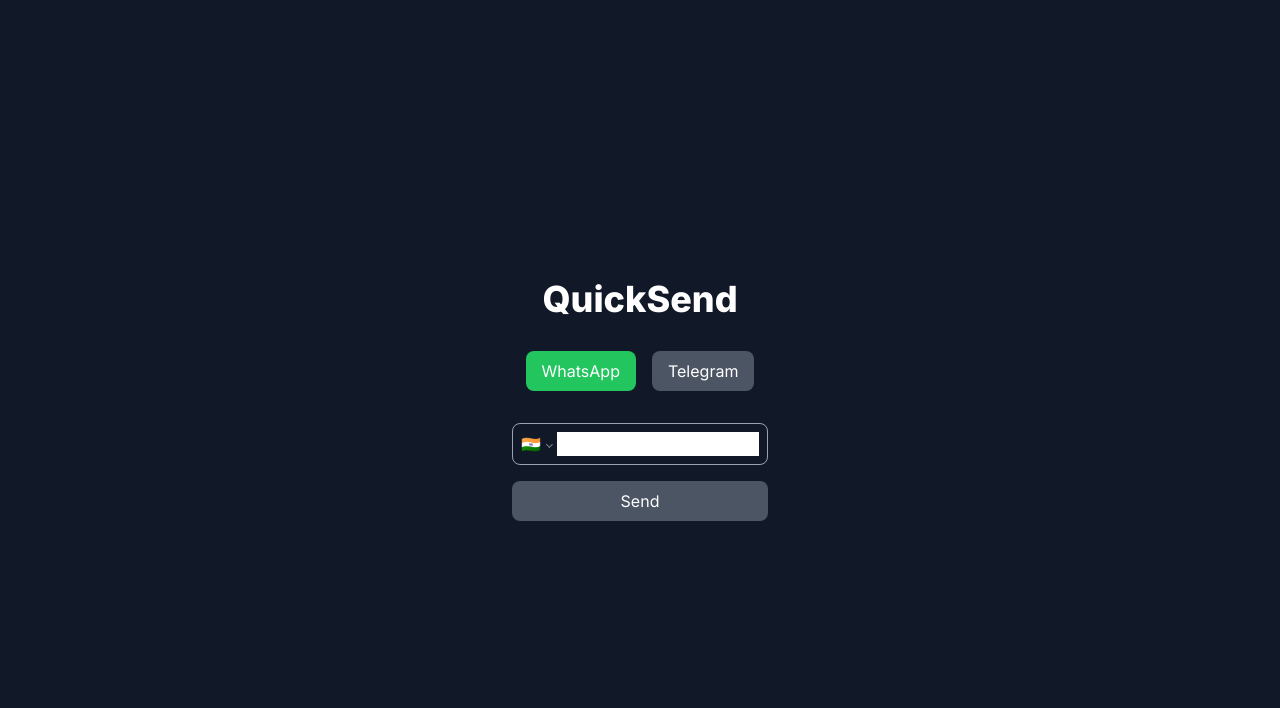
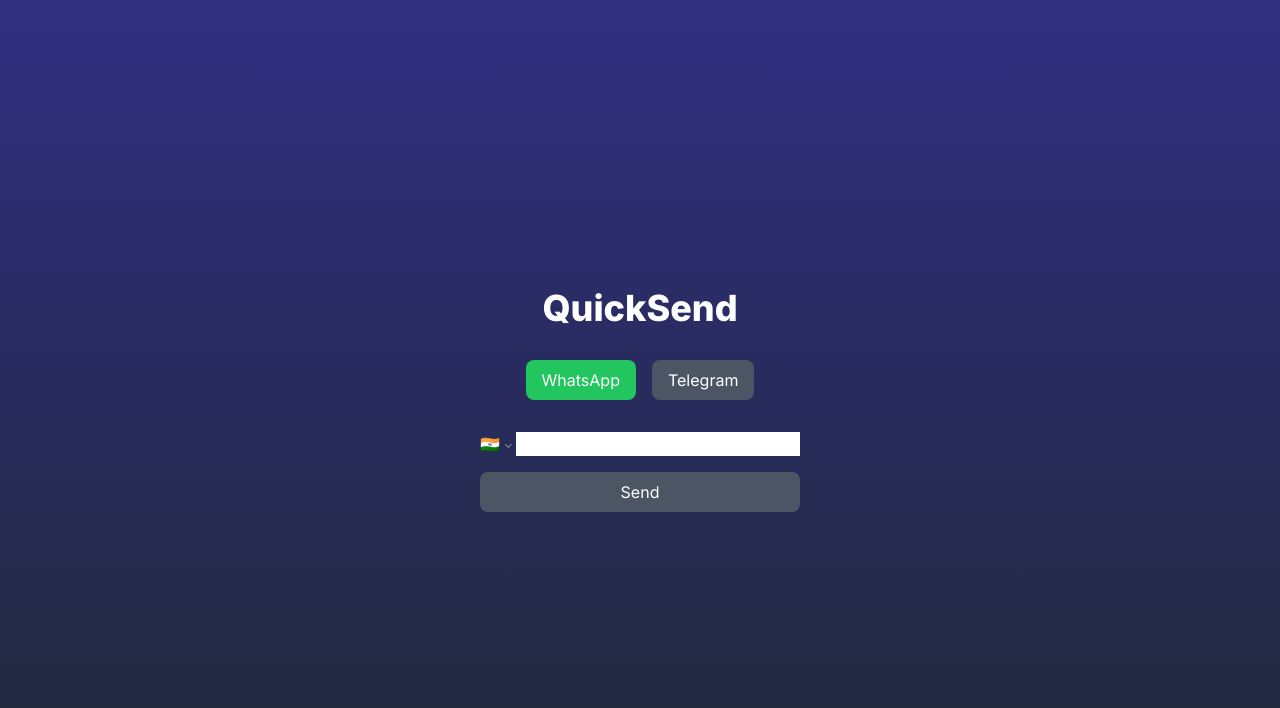
Before and after one commit to SarthakSKumar/QuickSend, a Next.js app: page / in a window 1280 px wide. Shown: the top 708 px of the page. Built offline with nearby package versions, Linux system fonts and the light colour scheme.

Commit message:
Fix: Input text visiblity

```diff
--- a/src/app/page.js
+++ b/src/app/page.js
@@ -1,72 +1,5 @@
 "use client";
-// import PhoneInput, { isValidPhoneNumber } from "react-phone-number-input";
-// import { useState } from "react";
-// import "react-phone-number-input/style.css"; // Import the CSS for PhoneInput
 
-// export default function Home() {
-//   const [value, setValue] = useState("");
-//   const [messenger, setMessenger] = useState("whatsapp");
-//   const API_URL = messenger === "whatsapp" ? "https://wa.me" : "https://t.me";
-
-//   const handleMessengerChange = (newMessenger) => {
-//     setMessenger(newMessenger);
-//   };
-
-//   const handleSendClick = () => {
-//     if (isValidPhoneNumber(value)) {
-//       window.open(`${API_URL}/${value}`, "_blank");
-//     }
-//   };
-
-//   return (
-//     <main className="w-screen h-screen bg-gray-800 text-gray-200 flex flex-col justify-center items-center">
-//       <h1 className="text-3xl font-semibold mb-4">QuickSend</h1>
-//       <div className="flex space-x-4 mb-4">
-//         <button
-//           className={`${
-//             messenger === "whatsapp" ? "bg-blue-500" : "bg-gray-400"
-//           } text-white px-4 py-2 rounded-md`}
-//           onClick={() => handleMessengerChange("whatsapp")}
-//         >
-//           Whatsapp
-//         </button>
-//         <button
-//           className={`${
-//             messenger === "telegram" ? "bg-blue-500" : "bg-gray-400"
-//           } text-white px-4 py-2 rounded-md`}
-//           onClick={() => handleMessengerChange("telegram")}
-//         >
-//           Telegram
-//         </button>
-//       </div>
-//       <div className="flex flex-col items-center">
-//         <PhoneInput
-//           className="p-2"
-//           placeholder="Enter phone number"
-//           countrySelectProps={{ unicodeFlags: true }}
-//           value={value}
-//           international
-//           error={
-//             value
-//               ? isValidPhoneNumber(value)
-//                 ? undefined
-//                 : "Invalid phone number"
-//               : "Phone number required"
-//           }
-//           onChange={setValue}
-//           defaultCountry="IN"
-//         />
-//         <button
-//           className="bg-blue-500 text-white px-4 py-2 rounded-md mt-2"
-//           onClick={handleSendClick}
-//           disabled={!isValidPhoneNumber(value)}
-//         >
-//           Send
-//         </button>
-//       </div>
-//     </main>
-//   );
-// }
 import PhoneInput, { isValidPhoneNumber } from "react-phone-number-input";
 import { useState } from "react";
 import "react-phone-number-input/style.css"; // Import the CSS for PhoneInput
@@ -87,7 +20,7 @@
   };
 
   return (
-    <main className="bg-gray-900 min-h-screen flex flex-col items-center justify-center text-white">
+    <main className="bg-gradient-to-b from-indigo-900 to-gray-800 min-h-screen flex flex-col items-center justify-center text-white">
       <h1 className="text-4xl font-extrabold mb-8">QuickSend</h1>
       <div className="mb-8">
         <button
@@ -111,9 +44,12 @@
           Telegram
         </button>
       </div>
-      <div className="flex flex-col items-center w-64">
+      <div className="w-80">
         <PhoneInput
-          className="p-2 w-full border border-gray-400 rounded-lg"
+          classNames={{
+            countrySelect: "my-custom-country-select",
+            input: "my-custom-input",
+          }}
           placeholder="Enter phone number"
           countrySelectProps={{ unicodeFlags: true }}
           value={value}
```
